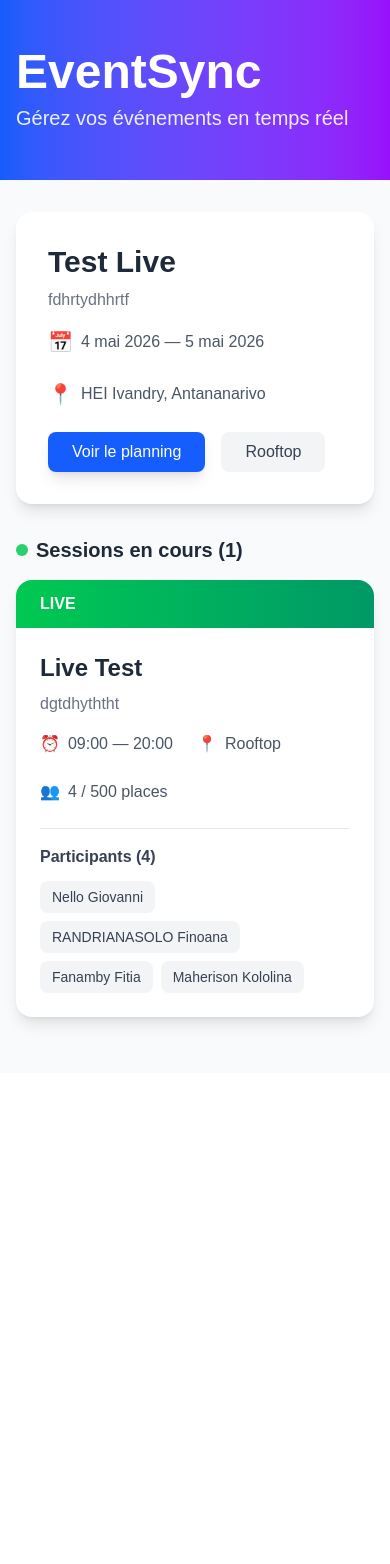
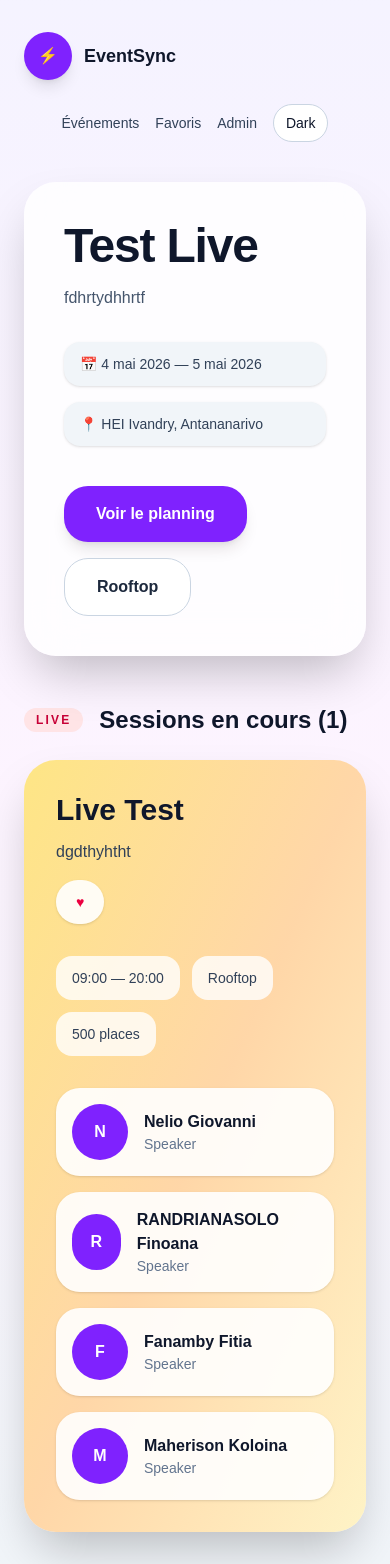
Before and after one commit to Nakami-Devs/event-sync-nextJS, a Next.js app: page /Event/1 in a window 390 px wide. Before the commit the page ends 1073 px from the top, so only its background shows below. Built offline with nearby package versions, Linux system fonts and the light colour scheme.

Commit message:
fix:adjust speaker and event page behavior

```diff
--- a/src/app/Event/[id]/page.tsx
+++ b/src/app/Event/[id]/page.tsx
@@ -1,194 +1,153 @@
-'use client';
+"use client";
 
-import { useState, useEffect } from 'react';
+import Link from "next/link";
+import { useState } from "react";
 
-interface Participant {
+type Speaker = {
   name: string;
-}
+  role: string;
+};
 
-interface Session {
+type EventData = {
   id: string;
   title: string;
-  description: string;
-  startTime: string;
-  endTime: string;
-  location: string;
-  capacity: number;
-  participants: Participant[];
-}
+  subtitle: string;
+  dateLabel: string;
+  locationLabel: string;
+  primaryLabel: string;
+  secondaryLabel: string;
+  sessionTitle: string;
+  sessionDescription: string;
+  sessionTime: string;
+  sessionPlace: string;
+  sessionCapacity: string;
+  speakers: Speaker[];
+};
 
-interface Event {
-  id: string;
-  title: string;
-  description: string;
-  startDate: string;
-  endDate: string;
-  location: string;
-  activeSessions: number;
-  currentSession: Session;
-}
+const EVENT_DATA: EventData = {
+  id: "1",
+  title: "Test Live",
+  subtitle: "fdhrtydhhrtf",
+  dateLabel: "4 mai 2026 — 5 mai 2026",
+  locationLabel: "HEI Ivandry, Antananarivo",
+  primaryLabel: "Voir le planning",
+  secondaryLabel: "Rooftop",
+  sessionTitle: "Live Test",
+  sessionDescription: "dgdthyhtht",
+  sessionTime: "09:00 — 20:00",
+  sessionPlace: "Rooftop",
+  sessionCapacity: "500 places",
+  speakers: [
+    { name: "Nelio Giovanni", role: "Speaker" },
+    { name: "RANDRIANASOLO Finoana", role: "Speaker" },
+    { name: "Fanamby Fitia", role: "Speaker" },
+    { name: "Maherison Koloina", role: "Speaker" },
+  ],
+};
 
-export default function EventPage({ params }: { params: { id: string } }) {
-  const [event, setEvent] = useState<Event | null>(null);
-  const [viewMode, setViewMode] = useState<'planning' | 'rooftop'>('planning');
+type PageProps = {
+  params: { id: string };
+};
 
-  useEffect(() => {
-    const fetchEvent = async () => {
-      const mockEvent: Event = {
-        id: params.id,
-        title: 'Test Live',
-        description: 'fdhrtydhhrtf',
-        startDate: '2026-05-04',
-        endDate: '2026-05-05',
-        location: 'HEI Ivandry, Antananarivo',
-        activeSessions: 1,
-        currentSession: {
-          id: '1',
-          title: 'Live Test',
-          description: 'dgtdhyththt',
-          startTime: '09:00',
-          endTime: '20:00',
-          location: 'Rooftop',
-          capacity: 500,
-          participants: [
-            { name: 'Nello Giovanni' },
-            { name: 'RANDRIANASOLO Finoana' },
-            { name: 'Fanamby Fitia' },
-            { name: 'Maherison Kololina' }
-          ]
-        }
-      };
-      setEvent(mockEvent);
-    };
-
-    fetchEvent();
-  }, [params.id]);
-
-  if (!event) {
-    return (
-      <div className="min-h-screen bg-gray-50 flex items-center justify-center">
-        <div className="text-gray-500">Chargement...</div>
-      </div>
-    );
-  }
-
-  const formatDate = (dateStr: string) => {
-    const date = new Date(dateStr);
-    return date.toLocaleDateString('fr-FR', { day: 'numeric', month: 'long', year: 'numeric' });
-  };
+export default function EventPage({ params }: PageProps) {
+  const [theme, setTheme] = useState<"light" | "dark">("light");
+  const isDark = theme === "dark";
+  const event = { ...EVENT_DATA, id: params.id };
 
   return (
-    <div className="min-h-screen bg-gray-50">
-      <div className="bg-gradient-to-r from-blue-600 to-purple-600 text-white">
-        <div className="max-w-6xl mx-auto px-4 py-12">
-          <h1 className="text-5xl font-bold mb-2">EventSync</h1>
-          <p className="text-xl opacity-90">Gérez vos événements en temps réel</p>
-        </div>
-      </div>
-
-      <div className="max-w-6xl mx-auto px-4 py-8">
-        <div className="bg-white rounded-2xl shadow-lg p-8 mb-8">
-          <h2 className="text-3xl font-bold text-gray-800 mb-2">{event.title}</h2>
-          <p className="text-gray-500 mb-4">{event.description}</p>
-
-          <div className="flex flex-wrap gap-6 text-gray-600">
-            <div className="flex items-center gap-2">
-              <span className="text-xl">📅</span>
-              <span>{formatDate(event.startDate)} — {formatDate(event.endDate)}</span>
+    <main className={isDark ? "min-h-screen bg-slate-950 text-slate-100" : "min-h-screen bg-gradient-to-b from-violet-50 via-fuchsia-50 to-slate-100 text-slate-900"}>
+      <div className="mx-auto max-w-7xl px-6 py-8">
+        <header className="flex flex-col gap-6 md:flex-row md:items-center md:justify-between">
+          <div className="flex items-center gap-3">
+            <div className={isDark ? "grid h-12 w-12 place-items-center rounded-3xl bg-violet-500 text-slate-950 shadow-[0_20px_50px_rgba(167,139,250,0.3)]" : "grid h-12 w-12 place-items-center rounded-3xl bg-violet-600 text-white shadow-lg"}>
+              ⚡
             </div>
-            <div className="flex items-center gap-2">
-              <span className="text-xl">📍</span>
-              <span>{event.location}</span>
-            </div>
+            <span className="text-lg font-semibold">EventSync</span>
           </div>
 
-          <div className="flex gap-4 mt-6">
+          <nav className="flex flex-wrap items-center justify-center gap-4 text-sm">
+            <Link href="#" className={isDark ? "text-slate-300 hover:text-white" : "text-slate-700 hover:text-slate-900"}>
+              Événements
+            </Link>
+            <Link href="#" className={isDark ? "text-slate-300 hover:text-white" : "text-slate-700 hover:text-slate-900"}>
+              Favoris
+            </Link>
+            <Link href="#" className={isDark ? "text-slate-300 hover:text-white" : "text-slate-700 hover:text-slate-900"}>
+              Admin
+            </Link>
             <button
-              onClick={() => setViewMode('planning')}
-              className={`px-6 py-2 rounded-lg font-medium transition-all ${
-                viewMode === 'planning'
-                  ? 'bg-blue-600 text-white shadow-lg'
-                  : 'bg-gray-100 text-gray-700 hover:bg-gray-200'
-              }`}
+              onClick={() => setTheme(isDark ? "light" : "dark")}
+              className={isDark ? "rounded-full border border-slate-700 bg-slate-900 px-3 py-2 text-slate-100 transition hover:border-slate-500" : "rounded-full border border-slate-300 bg-white px-3 py-2 text-slate-900 transition hover:border-slate-400"}
             >
-              Voir le planning
+              {isDark ? "Light" : "Dark"}
             </button>
-            <button
-              onClick={() => setViewMode('rooftop')}
-              className={`px-6 py-2 rounded-lg font-medium transition-all ${
-                viewMode === 'rooftop'
-                  ? 'bg-purple-600 text-white shadow-lg'
-                  : 'bg-gray-100 text-gray-700 hover:bg-gray-200'
-              }`}
-            >
-              Rooftop
+          </nav>
+        </header>
+
+        <section className={isDark ? "mt-10 rounded-[2rem] bg-slate-900/95 p-10 shadow-2xl shadow-slate-950/40" : "mt-10 rounded-[2rem] bg-white/80 p-10 shadow-2xl backdrop-blur-xl"}>
+          <h1 className="text-5xl font-bold tracking-tight">{event.title}</h1>
+          <p className={isDark ? "mt-4 max-w-2xl text-slate-300" : "mt-4 max-w-2xl text-slate-600"}>{event.subtitle}</p>
+
+          <div className="mt-8 flex flex-col gap-4 sm:flex-row sm:items-center sm:gap-6">
+            <span className={isDark ? "inline-flex items-center gap-2 rounded-2xl bg-slate-800/80 px-4 py-3 text-sm text-slate-200 shadow-sm" : "inline-flex items-center gap-2 rounded-2xl bg-slate-100 px-4 py-3 text-sm text-slate-700 shadow-sm"}>
+              📅 {event.dateLabel}
+            </span>
+            <span className={isDark ? "inline-flex items-center gap-2 rounded-2xl bg-slate-800/80 px-4 py-3 text-sm text-slate-200 shadow-sm" : "inline-flex items-center gap-2 rounded-2xl bg-slate-100 px-4 py-3 text-sm text-slate-700 shadow-sm"}>
+              📍 {event.locationLabel}
+            </span>
+          </div>
+
+          <div className="mt-10 flex flex-wrap gap-4">
+            <button className="rounded-3xl bg-violet-600 px-8 py-4 text-base font-semibold text-white shadow-lg transition hover:bg-violet-700">
+              {event.primaryLabel}
+            </button>
+            <button className={isDark ? "rounded-3xl border border-slate-700 bg-slate-900 px-8 py-4 text-base font-semibold text-slate-100 transition hover:bg-slate-800" : "rounded-3xl border border-slate-300 bg-white px-8 py-4 text-base font-semibold text-slate-800 transition hover:bg-slate-50"}>
+              {event.secondaryLabel}
             </button>
           </div>
-        </div>
+        </section>
 
-        <div className="mb-6">
-          <div className="flex items-center gap-2 mb-4">
-            <div className="w-3 h-3 bg-green-500 rounded-full animate-pulse"></div>
-            <h3 className="text-xl font-semibold text-gray-800">
-              Sessions en cours ({event.activeSessions})
-            </h3>
+        <section className="mt-12 max-w-4xl">
+          <div className="mb-6 flex flex-wrap items-center gap-4">
+            <span className={isDark ? "rounded-full bg-rose-600/20 px-3 py-1 text-xs font-semibold uppercase tracking-[0.18em] text-rose-200" : "rounded-full bg-rose-100 px-3 py-1 text-xs font-semibold uppercase tracking-[0.18em] text-rose-700"}>
+              LIVE
+            </span>
+            <h2 className="text-2xl font-semibold text-inherit">Sessions en cours (1)</h2>
           </div>
 
-          <div className="bg-white rounded-2xl shadow-lg overflow-hidden">
-            <div className="bg-gradient-to-r from-green-500 to-emerald-600 px-6 py-3">
-              <span className="text-white font-semibold">LIVE</span>
+          <article className={isDark ? "overflow-hidden rounded-[2rem] bg-gradient-to-br from-orange-500 via-orange-400 to-orange-300 p-8 text-slate-950 shadow-2xl shadow-slate-950/40" : "overflow-hidden rounded-[2rem] bg-gradient-to-br from-amber-200 via-orange-200 to-amber-100 p-8 shadow-2xl"}>
+            <div className="flex flex-col gap-4 md:flex-row md:items-start md:justify-between">
+              <div>
+                <h3 className={isDark ? "text-3xl font-semibold text-slate-950" : "text-3xl font-semibold"}>{event.sessionTitle}</h3>
+                <p className={isDark ? "mt-3 text-slate-900/70" : "mt-3 text-slate-700"}>{event.sessionDescription}</p>
+              </div>
+              <button className={isDark ? "self-start rounded-full bg-white/90 px-5 py-3 text-sm font-semibold text-rose-600 shadow-sm hover:bg-white" : "self-start rounded-full bg-white/90 px-5 py-3 text-sm font-semibold text-rose-600 shadow-sm hover:bg-white"}>
+                ♥
+              </button>
             </div>
 
-            <div className="p-6">
-              <h4 className="text-2xl font-bold text-gray-800 mb-2">
-                {event.currentSession.title}
-              </h4>
-              <p className="text-gray-500 mb-4">{event.currentSession.description}</p>
+            <div className={isDark ? "mt-8 flex flex-wrap gap-3 text-sm text-slate-950" : "mt-8 flex flex-wrap gap-3 text-sm text-slate-700"}>
+              <span className="inline-flex items-center gap-2 rounded-2xl bg-white/80 px-4 py-3">{event.sessionTime}</span>
+              <span className="inline-flex items-center gap-2 rounded-2xl bg-white/80 px-4 py-3">{event.sessionPlace}</span>
+              <span className="inline-flex items-center gap-2 rounded-2xl bg-white/80 px-4 py-3">{event.sessionCapacity}</span>
+            </div>
 
-              <div className="flex flex-wrap gap-6 mb-6 text-gray-600">
-                <div className="flex items-center gap-2">
-                  <span>⏰</span>
-                  <span>{event.currentSession.startTime} — {event.currentSession.endTime}</span>
+            <div className="mt-8 grid gap-4">
+              {event.speakers.map((speaker) => (
+                <div key={speaker.name} className={isDark ? "flex items-center gap-4 rounded-3xl bg-white/90 p-4 shadow-sm" : "flex items-center gap-4 rounded-3xl bg-white/90 p-4 shadow-sm"}>
+                  <div className="flex h-14 w-14 items-center justify-center rounded-full bg-violet-600 text-white text-base font-bold">
+                    {speaker.name.charAt(0)}
+                  </div>
+                  <div>
+                    <p className="font-semibold">{speaker.name}</p>
+                    <p className={isDark ? "text-sm text-slate-700" : "text-sm text-slate-500"}>{speaker.role}</p>
+                  </div>
                 </div>
-                <div className="flex items-center gap-2">
-                  <span>📍</span>
-                  <span>{event.currentSession.location}</span>
-                </div>
-                <div className="flex items-center gap-2">
-                  <span>👥</span>
-                  <span>{event.currentSession.participants.length} / {event.currentSession.capacity} places</span>
-                </div>
-              </div>
-
-              <div className="border-t border-gray-200 pt-4">
-                <h5 className="font-semibold text-gray-700 mb-3">
-                  Participants ({event.currentSession.participants.length})
-                </h5>
-                <div className="flex flex-wrap gap-2">
-                  {event.currentSession.participants.map((participant, idx) => (
-                    <span
-                      key={idx}
-                      className="px-3 py-1.5 bg-gray-100 rounded-lg text-gray-700 text-sm"
-                    >
-                      {participant.name}
-                    </span>
-                  ))}
-                </div>
-              </div>
+              ))}
             </div>
-          </div>
-        </div>
-
-        {viewMode === 'rooftop' && (
-          <div className="bg-white rounded-xl p-6 shadow-lg mt-6">
-            <h4 className="font-semibold text-gray-800 mb-3">Progression de la session</h4>
-            <div className="h-3 bg-gray-200 rounded-full overflow-hidden">
-              <div className="h-full bg-purple-500 rounded-full" style={{ width: '65%' }} />
-            </div>
-            <p className="text-sm text-gray-500 mt-2">65% de la session complétée</p>
-          </div>
-        )}
+          </article>
+        </section>
       </div>
-    </div>
+    </main>
   );
 }
--- a/src/app/speakers/[id]/page.tsx
+++ b/src/app/speakers/[id]/page.tsx
@@ -1,225 +1,108 @@
-'use client';
+"use client";
 
-import { useState, useEffect } from 'react';
+import { useEffect, useState } from "react";
+import Image from "next/image";
+import { useParams } from "next/navigation";
 
-interface Speaker {
+type Speaker = {
   id: string;
   name: string;
-  role: string;
   avatar: string;
-  bio: string;
-}
+  sessions: number;
+  bio?: string;
+};
 
-interface Session {
-  id: string;
-  title: string;
-  status: 'live' | 'upcoming' | 'completed';
-}
+export default function SpeakerDetailPage() {
+  const { id } = useParams<{ id: string }>();
 
-export default function SpeakerPage({ params }: { params: { id: string } }) {
   const [speaker, setSpeaker] = useState<Speaker | null>(null);
-  const [sessions, setSessions] = useState<Session[]>([]);
-  const [selectedFilter, setSelectedFilter] = useState<string>('all');
+  const [loading, setLoading] = useState(true);
 
   useEffect(() => {
-    const fetchSpeakerData = async () => {
-      const mockSpeaker: Speaker = {
-        id: params.id,
-        name: 'Sarah Anderson',
-        role: 'Conférencière principale & Tech Evangelist',
-        avatar: 'https://ui-avatars.com/api/?name=Sarah+Anderson&background=6366f1&color=fff&size=128',
-        bio: 'Experte en développement web et technologies émergentes avec plus de 10 ans d\'expérience.'
-      };
+    const data: Speaker[] = [
+      {
+        id: "1",
+        name: "Ahmed Benali",
+        avatar: "/avatars/ahmed.jpg",
+        sessions: 5,
+        bio: "Expert en IA et transformation digitale.",
+      },
+      {
+        id: "2",
+        name: "Bill Gates",
+        avatar: "/avatars/bill.jpg",
+        sessions: 1,
+        bio: "Entrepreneur et philanthrope.",
+      },
+      {
+        id: "3",
+        name: "Clara Rousseau",
+        avatar: "/avatars/clara.jpg",
+        sessions: 9,
+        bio: "Spécialiste en cybersécurité.",
+      },
+    ];
 
-      const mockSessions: Session[] = [
-        { id: '1', title: 'Live Test', status: 'live' },
-        { id: '2', title: 'Test de la journée', status: 'completed' },
-        { id: '3', title: 'Test de la nuit', status: 'upcoming' },
-        { id: '4', title: 'Test de la semaine', status: 'upcoming' },
-        { id: '5', title: 'Test de l\'année', status: 'upcoming' }
-      ];
+    const found = data.find((s) => s.id === id);
 
-      setSpeaker(mockSpeaker);
-      setSessions(mockSessions);
-    };
+    setSpeaker(found || null);
+    setLoading(false);
+  }, [id]);
 
-    fetchSpeakerData();
-  }, [params.id]);
-
-  if (!speaker) {
+  if (loading) {
     return (
-      <div className="min-h-screen bg-gray-50 flex items-center justify-center">
-        <div className="text-gray-500">Chargement...</div>
+      <div className="min-h-screen flex items-center justify-center text-white">
+        Chargement...
       </div>
     );
   }
 
-  const getStatusColor = (status: string) => {
-    switch(status) {
-      case 'live': return 'bg-red-500 animate-pulse';
-      case 'upcoming': return 'bg-yellow-500';
-      case 'completed': return 'bg-green-500';
-      default: return 'bg-gray-500';
-    }
-  };
-
-  const getStatusText = (status: string) => {
-    switch(status) {
-      case 'live': return 'LIVE';
-      case 'upcoming': return 'À venir';
-      case 'completed': return 'Terminé';
-      default: return status;
-    }
-  };
-
-  const filteredSessions = selectedFilter === 'all'
-    ? sessions
-    : sessions.filter(s => s.status === selectedFilter);
+  if (!speaker) {
+    return (
+      <div className="min-h-screen flex items-center justify-center text-red-500">
+        Intervenant introuvable
+      </div>
+    );
+  }
 
   return (
-    <div className="min-h-screen bg-gradient-to-br from-indigo-50 via-white to-purple-50">
-      <div className="bg-gradient-to-r from-indigo-600 via-purple-600 to-pink-500 text-white">
-        <div className="max-w-6xl mx-auto px-4 py-16">
-          <h1 className="text-5xl font-bold mb-2">EventSync</h1>
-          <p className="text-xl opacity-90">Espace Speaker</p>
-        </div>
-      </div>
+    <div className="min-h-screen bg-[#0f0f1a] text-white p-8">
+      <div className="max-w-3xl mx-auto bg-[#1a1a2e] p-6 rounded-2xl shadow-lg">
 
-      <div className="max-w-6xl mx-auto px-4 py-8">
-        <div className="bg-white rounded-2xl shadow-xl p-8 mb-8 transform hover:scale-[1.01] transition-transform">
-          <div className="flex flex-col md:flex-row items-center gap-6">
-            <div className="relative">
-              <img
-                src={speaker.avatar}
-                alt={speaker.name}
-                className="w-32 h-32 rounded-full border-4 border-indigo-500 shadow-lg"
-              />
-              <div className="absolute bottom-0 right-0 w-4 h-4 bg-green-500 rounded-full border-2 border-white"></div>
-            </div>
-            <div className="text-center md:text-left">
-              <h2 className="text-3xl font-bold text-gray-800 mb-2">{speaker.name}</h2>
-              <p className="text-indigo-600 font-medium mb-3">{speaker.role}</p>
-              <p className="text-gray-600 max-w-2xl">{speaker.bio}</p>
-            </div>
+        <div className="flex items-center gap-4">
+          <Image
+            src={speaker.avatar}
+            alt={speaker.name}
+            width={80}
+            height={80}
+            className="rounded-full object-cover"
+          />
+
+          <div>
+            <h1 className="text-2xl font-bold">{speaker.name}</h1>
+            <p className="text-gray-400">
+              {speaker.sessions} sessions
+            </p>
           </div>
         </div>
 
-        <div className="bg-white rounded-2xl shadow-xl overflow-hidden">
-          <div className="bg-gray-50 px-6 py-4 border-b border-gray-200">
-            <div className="flex flex-wrap items-center justify-between gap-4">
-              <h3 className="text-xl font-bold text-gray-800">
-                Mes sessions
-                <span className="ml-2 text-sm font-normal text-gray-500">
-                  ({filteredSessions.length} sessions)
-                </span>
-              </h3>
-
-              <div className="flex gap-2">
-                {['all', 'live', 'upcoming', 'completed'].map((filter) => (
-                  <button
-                    key={filter}
-                    onClick={() => setSelectedFilter(filter)}
-                    className={`px-4 py-1.5 rounded-full text-sm font-medium transition-all capitalize ${
-                      selectedFilter === filter
-                        ? 'bg-indigo-600 text-white shadow-md'
-                        : 'bg-gray-200 text-gray-700 hover:bg-gray-300'
-                    }`}
-                  >
-                    {filter === 'all' ? 'Tous' : filter}
-                  </button>
-                ))}
-              </div>
-            </div>
-          </div>
-
-          <div className="divide-y divide-gray-100">
-            {filteredSessions.map((session, idx) => (
-              <div
-                key={session.id}
-                className="p-6 hover:bg-gray-50 transition-colors group cursor-pointer"
-              >
-                <div className="flex flex-wrap items-center justify-between gap-4">
-                  <div className="flex items-center gap-4 flex-1">
-                    <div className={`w-3 h-3 rounded-full ${getStatusColor(session.status)}`} />
-                    <div>
-                      <h4 className="font-semibold text-gray-800 group-hover:text-indigo-600 transition-colors">
-                        {session.title}
-                      </h4>
-                      <p className="text-sm text-gray-500 mt-1">
-                        Session #{idx + 1}
-                      </p>
-                    </div>
-                  </div>
-                  <div className="flex items-center gap-3">
-                    <span className={`px-3 py-1 rounded-full text-xs font-medium ${
-                      session.status === 'live'
-                        ? 'bg-red-100 text-red-700'
-                        : session.status === 'upcoming'
-                        ? 'bg-yellow-100 text-yellow-700'
-                        : 'bg-green-100 text-green-700'
-                    }`}>
-                      {getStatusText(session.status)}
-                    </span>
-                    <svg className="w-5 h-5 text-gray-400 group-hover:text-indigo-600 transition-colors" fill="none" stroke="currentColor" viewBox="0 0 24 24">
-                      <path strokeLinecap="round" strokeLinejoin="round" strokeWidth={2} d="M9 5l7 7-7 7" />
-                    </svg>
-                  </div>
-                </div>
-              </div>
-            ))}
-          </div>
-
-          {filteredSessions.length === 0 && (
-            <div className="p-12 text-center text-gray-500">
-              <svg className="w-16 h-16 mx-auto mb-4 text-gray-300" fill="none" stroke="currentColor" viewBox="0 0 24 24">
-                <path strokeLinecap="round" strokeLinejoin="round" strokeWidth={1.5} d="M19 11H5m14 0a2 2 0 012 2v6a2 2 0 01-2 2H5a2 2 0 01-2-2v-6a2 2 0 012-2m14 0V9a2 2 0 00-2-2M5 11V9a2 2 0 012-2m0 0V5a2 2 0 012-2h6a2 2 0 012 2v2M7 7h10" />
-              </svg>
-              <p>Aucune session trouvée</p>
-            </div>
-          )}
+        <div className="mt-6">
+          <h2 className="text-lg font-semibold mb-2">Bio</h2>
+          <p className="text-gray-300">
+            {speaker.bio || "Aucune bio disponible."}
+          </p>
         </div>
 
-        <div className="grid grid-cols-1 md:grid-cols-3 gap-4 mt-8">
-          <div className="bg-white rounded-xl p-4 shadow-md">
-            <div className="flex items-center gap-3">
-              <div className="w-10 h-10 bg-green-100 rounded-full flex items-center justify-center">
-                <span className="text-green-600">✅</span>
-              </div>
-              <div>
-                <p className="text-2xl font-bold text-gray-800">
-                  {sessions.filter(s => s.status === 'completed').length}
-                </p>
-                <p className="text-sm text-gray-500">Sessions terminées</p>
-              </div>
-            </div>
-          </div>
-          <div className="bg-white rounded-xl p-4 shadow-md">
-            <div className="flex items-center gap-3">
-              <div className="w-10 h-10 bg-yellow-100 rounded-full flex items-center justify-center">
-                <span className="text-yellow-600">⏰</span>
-              </div>
-              <div>
-                <p className="text-2xl font-bold text-gray-800">
-                  {sessions.filter(s => s.status === 'upcoming').length}
-                </p>
-                <p className="text-sm text-gray-500">À venir</p>
-              </div>
-            </div>
-          </div>
-          <div className="bg-white rounded-xl p-4 shadow-md">
-            <div className="flex items-center gap-3">
-              <div className="w-10 h-10 bg-red-100 rounded-full flex items-center justify-center">
-                <span className="text-red-600">🔴</span>
-              </div>
-              <div>
-                <p className="text-2xl font-bold text-gray-800">
-                  {sessions.filter(s => s.status === 'live').length}
-                </p>
-                <p className="text-sm text-gray-500">En direct</p>
-              </div>
-            </div>
-          </div>
+        <div className="mt-8 flex gap-3">
+          <button className="px-4 py-2 rounded-lg bg-purple-600 hover:bg-purple-700">
+            Modifier
+          </button>
+
+          <button className="px-4 py-2 rounded-lg bg-red-600 hover:bg-red-700">
+            Supprimer
+          </button>
         </div>
+
       </div>
     </div>
   );
```
